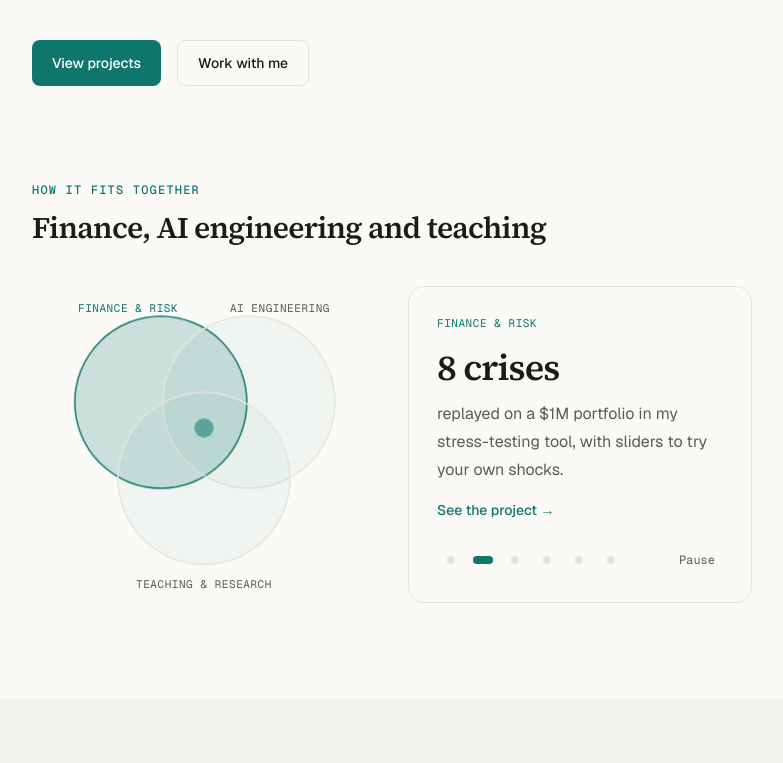
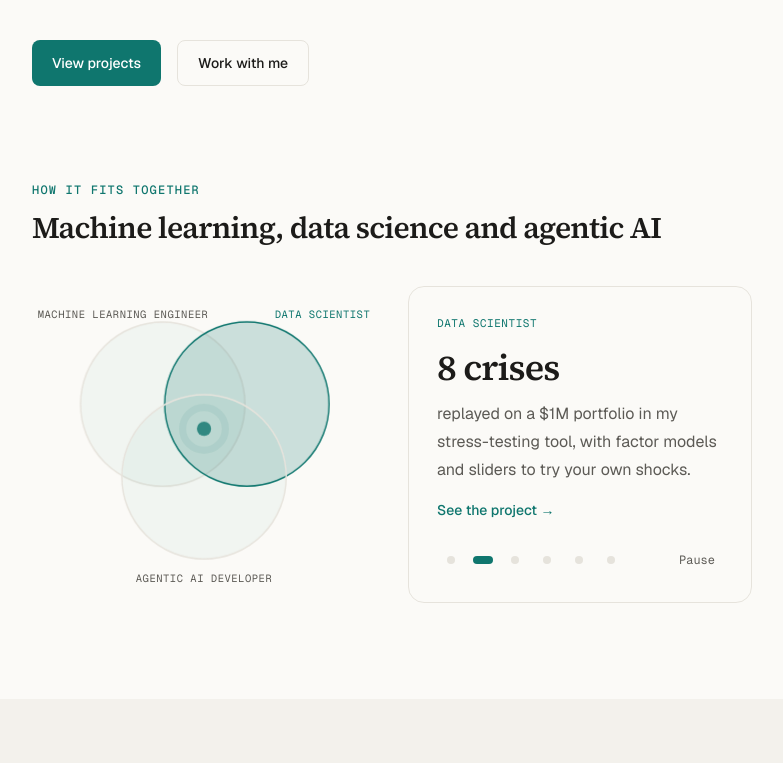
Before and after one commit to hk820/kenchoi.ai, a Next.js app: page / in a window 1280 px wide. Shown: the part 428-1191 px from the top of the page, without its empty margins (248-1031 px from the left). Built offline with nearby package versions, Linux system fonts and the light colour scheme.

Commit message:
Role labels and faster pulse

```diff
--- a/app/globals.css
+++ b/app/globals.css
@@ -74,7 +74,11 @@ body {
 }
 @keyframes kc-pulse {
   0%, 100% { transform: scale(1); opacity: 1; }
-  50% { transform: scale(1.6); opacity: 0.55; }
+  50% { transform: scale(1.5); opacity: 0.6; }
+}
+@keyframes kc-ripple {
+  0% { transform: scale(1); opacity: 0.8; }
+  100% { transform: scale(4); opacity: 0; }
 }
 @keyframes kc-fade {
   from { opacity: 0; transform: translateY(6px); }
@@ -83,15 +87,18 @@ body {
 .kc-drift-1 { animation: kc-drift-1 9s ease-in-out infinite; }
 .kc-drift-2 { animation: kc-drift-2 11s ease-in-out infinite; }
 .kc-drift-3 { animation: kc-drift-3 10s ease-in-out infinite; }
-.kc-pulse {
+.kc-pulse,
+.kc-ripple {
   transform-box: fill-box;
   transform-origin: center;
-  animation: kc-pulse 2.4s ease-in-out infinite;
 }
+.kc-pulse { animation: kc-pulse 0.9s ease-in-out infinite; }
+.kc-ripple { animation: kc-ripple 0.9s ease-out infinite; }
 .kc-fade { animation: kc-fade 0.5s ease-out both; }
 
 @media (prefers-reduced-motion: reduce) {
   .kc-drift-1, .kc-drift-2, .kc-drift-3, .kc-pulse, .kc-fade {
     animation: none;
   }
+  .kc-ripple { display: none; }
 }
--- a/app/page.tsx
+++ b/app/page.tsx
@@ -111,7 +111,7 @@ export default function Home() {
           How it fits together
         </p>
         <h2 id="strands-heading" className={`${sectionHeading} mt-3`}>
-          Finance, AI engineering and teaching
+          Machine learning, data science and agentic AI
         </h2>
         <div className="mt-10">
           <StrandsDiagram />
--- a/components/strands-diagram.tsx
+++ b/components/strands-diagram.tsx
@@ -3,7 +3,7 @@
 import Link from "next/link";
 import { useEffect, useState, useSyncExternalStore } from "react";
 
-type Strand = "finance" | "ai" | "teaching";
+type Strand = "ml" | "ds" | "agentic";
 
 const strands: {
   id: Strand;
@@ -15,9 +15,9 @@ const strands: {
   labelY: number;
   anchor: "start" | "middle" | "end";
 }[] = [
-  { id: "finance", label: "Finance & risk", cx: 122, cy: 118, drift: "kc-drift-1", labelX: 34, labelY: 24, anchor: "start" },
-  { id: "ai", label: "AI engineering", cx: 198, cy: 118, drift: "kc-drift-2", labelX: 286, labelY: 24, anchor: "end" },
-  { id: "teaching", label: "Teaching & research", cx: 160, cy: 184, drift: "kc-drift-3", labelX: 160, labelY: 300, anchor: "middle" },
+  { id: "ml", label: "Machine Learning Engineer", cx: 142, cy: 118, drift: "kc-drift-1", labelX: 6, labelY: 24, anchor: "start" },
+  { id: "ds", label: "Data Scientist", cx: 218, cy: 118, drift: "kc-drift-2", labelX: 354, labelY: 24, anchor: "end" },
+  { id: "agentic", label: "Agentic AI Developer", cx: 180, cy: 184, drift: "kc-drift-3", labelX: 180, labelY: 300, anchor: "middle" },
 ];
 
 const highlights: {
@@ -29,43 +29,43 @@ const highlights: {
 }[] = [
   {
     value: "5 years",
-    text: "in AIA Group Treasury, supporting cash flow forecasting and liquidity analytics.",
-    strands: ["finance"],
+    text: "in AIA Group Treasury, supporting machine-learning cash flow forecasting and liquidity analytics.",
+    strands: ["ml", "ds"],
     href: "/resume",
     cta: "See experience",
   },
   {
     value: "8 crises",
-    text: "replayed on a $1M portfolio in my stress-testing tool, with sliders to try your own shocks.",
-    strands: ["finance"],
+    text: "replayed on a $1M portfolio in my stress-testing tool, with factor models and sliders to try your own shocks.",
+    strands: ["ds"],
     href: "/projects/portfolio-stress-testing",
     cta: "See the project",
   },
   {
+    value: "20,000",
+    text: "simulated years behind the risk check in my portfolio review tool, with GARCH volatility forecasts.",
+    strands: ["ds", "ml"],
+    href: "/projects/portfolio-review-rebalancing",
+    cta: "See the project",
+  },
+  {
     value: "10 guardrails",
-    text: "categories enforced in code around a tool-calling AI agent, with adversarial tests.",
-    strands: ["ai", "teaching"],
+    text: "categories enforced in code around a tool-calling AI agent, with automated adversarial tests.",
+    strands: ["agentic"],
     href: "/projects/ai-agent-guardrail-lab",
     cta: "See the project",
   },
   {
-    value: "Agentic AI",
-    text: "for FinTech and Business Applications, one of the HKU SPACE modules I design and teach.",
-    strands: ["finance", "ai", "teaching"],
-    href: "/resume",
-    cta: "See teaching",
-  },
-  {
-    value: "3 talks",
-    text: "at HKU SPACE on GenAI, Web3, AI agents and the future of finance.",
-    strands: ["teaching", "ai"],
-    href: "/resume",
-    cta: "Watch the talks",
+    value: "End to end",
+    text: "from data pipelines and forecasting models to tool-calling AI agents, built in Python.",
+    strands: ["ml", "ds", "agentic"],
+    href: "/projects",
+    cta: "See the projects",
   },
   {
     value: "IFRS 17",
-    text: "co-authored research on insurers' risk trade-offs, now under review.",
-    strands: ["finance", "teaching"],
+    text: "co-authored research using statistical models and hypothesis testing, now under review.",
+    strands: ["ds"],
     href: "/resume",
     cta: "See research",
   },
@@ -117,10 +117,10 @@ export function StrandsDiagram() {
       onBlur={() => setHovered(false)}
     >
       <svg
-        viewBox="0 0 320 312"
-        className="mx-auto w-full max-w-[320px]"
+        viewBox="0 0 360 312"
+        className="mx-auto w-full max-w-[360px]"
         role="img"
-        aria-label="Three overlapping circles: finance and risk, AI engineering, and teaching and research. The highlighted circles show where the current example comes from."
+        aria-label="Three overlapping circles: Machine Learning Engineer, Data Scientist and Agentic AI Developer. The highlighted circles show which roles the current example draws on."
       >
         {strands.map((s) => (
           <g key={s.id} className={s.drift}>
@@ -151,7 +151,14 @@ export function StrandsDiagram() {
           </text>
         ))}
         <circle
-          cx={160}
+          cx={180}
+          cy={140}
+          r={6}
+          className="kc-ripple"
+          style={{ fill: "none", stroke: "var(--accent)", strokeWidth: 2 }}
+        />
+        <circle
+          cx={180}
           cy={140}
           r={6}
           className="kc-pulse"
```
